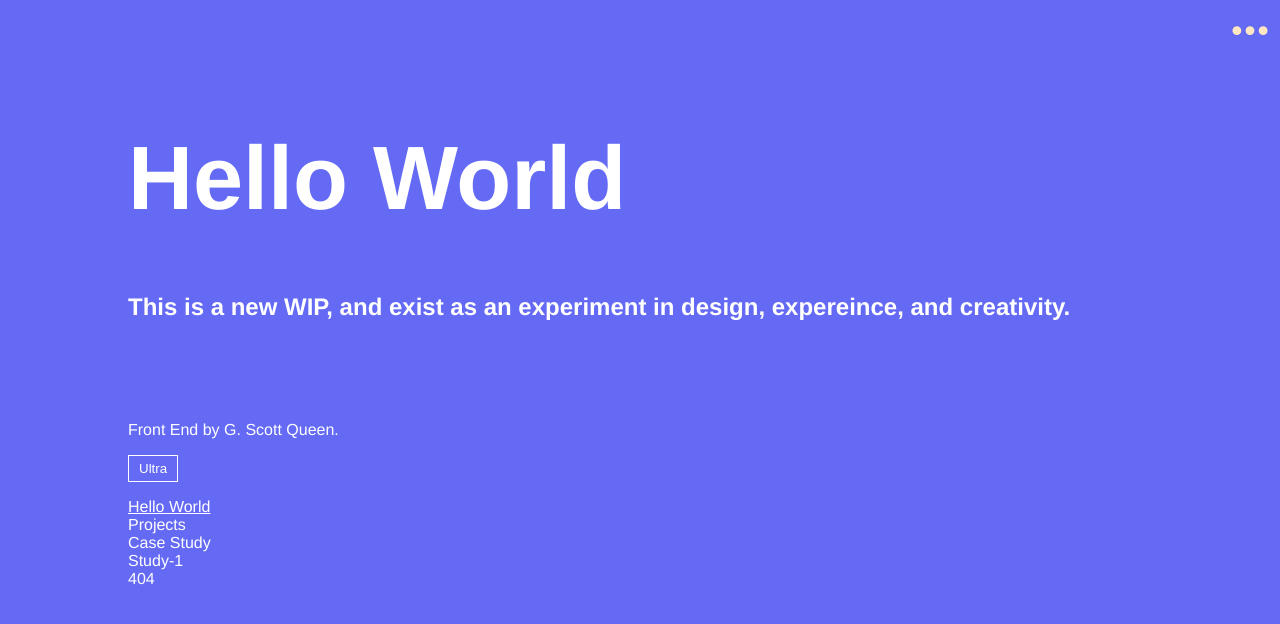
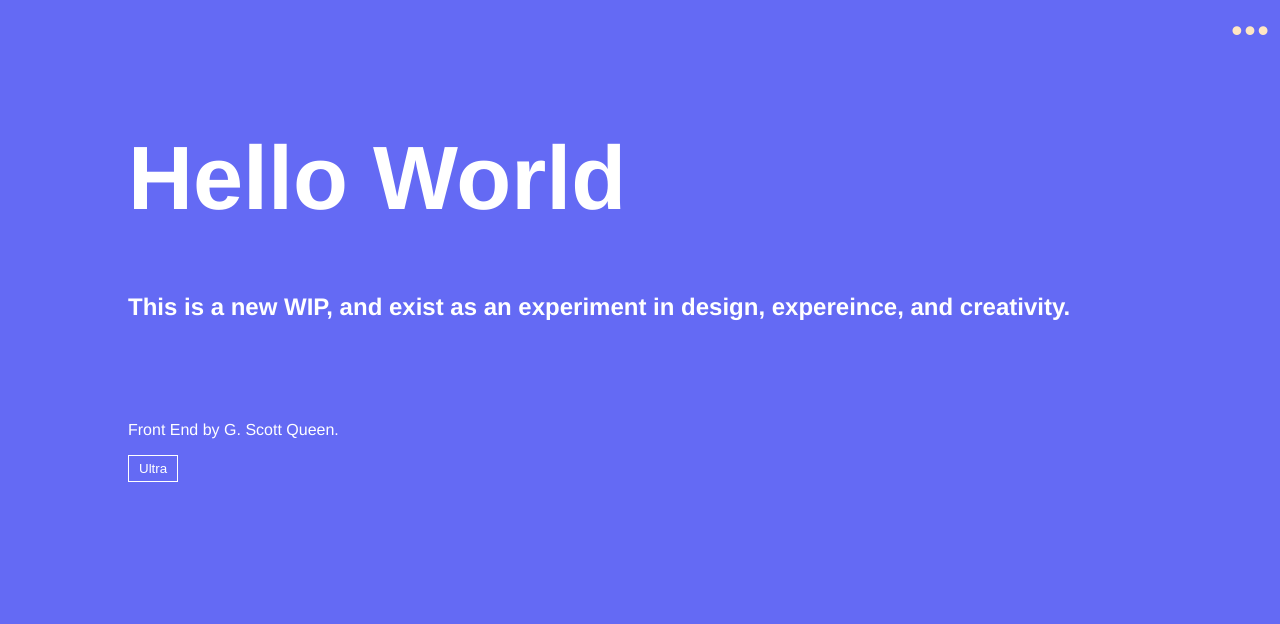
Before and after one commit to gscottqueen/gscottqueen-site, a Vue app: page / in a window 1280 px wide. Before the commit this address had no page. Shown: the top 624 px of the page. Built offline with nearby package versions, Linux system fonts and the light colour scheme.

Commit message:
updated menu toggle, themed for dark

```diff
--- a/src/App.vue
+++ b/src/App.vue
@@ -5,7 +5,7 @@
     <footer>
       <p>Front End by G. Scott Queen.</p>
       <theme-toggle></theme-toggle>
-      <navigation></navigation>
+      <!-- <navigation></navigation> -->
     </footer>
   </div>
 </template>
@@ -29,6 +29,7 @@ export default {
 </script>
 
 <style lang="scss">
+
 #app {
   font-family: 'Avenir', Helvetica, Arial, sans-serif;
   font-style: normal;
--- a/src/components/02-molecules/Navigation.vue
+++ b/src/components/02-molecules/Navigation.vue
@@ -1,11 +1,19 @@
 <template>
-  <nav class="main-nav--items">
-    <ul class="main-nav--links">
-      <li><router-link :to="'/'">Hello World</router-link></li>
-      <li><router-link :to="'/projects'">Projects</router-link></li>
-      <li><router-link :to="'/case-study'">Case Study</router-link></li>
-      <li><router-link :to="'/case-study/study-1'">Study-1</router-link></li>
-      <li><router-link :to="'not-found'">404</router-link></li>
+  <nav
+  v-bind:class="{ invisible: isVisible }"
+  id="navigation"
+  class="main-nav--items">
+    <ul class="main-nav--links" >
+      <li v-on:click="toggleMenu">
+        <router-link :to="'/'">Hello World</router-link></li>
+      <li v-on:click="toggleMenu">
+        <router-link :to="'/projects'">Projects</router-link></li>
+      <li v-on:click="toggleMenu">
+        <router-link :to="'/case-study'">Case Study</router-link></li>
+      <li v-on:click="toggleMenu">
+        <router-link :to="'/case-study/study-1'">Study-1</router-link></li>
+      <li v-on:click="toggleMenu">
+        <router-link :to="'not-found'">404</router-link></li>
     </ul>
   </nav>
 </template>
@@ -13,12 +21,27 @@
 <script>
 export default {
   name: 'navigation',
+  data() {
+    return {
+      isVisible: true,
+    };
+  },
+  methods: {
+    toggleMenu: function toggleMenu() {
+      const nav = document.getElementById('navigation');
+      nav.classList.toggle('invisible');
+      document.body.classList.toggle('fixed');
+    },
+  },
 };
 </script>
 
 <style lang="scss">
 
 nav {
+  .invisible {
+    display: none;
+  }
 
   ul {
     list-style: none;
--- a/src/components/03-organisims/Navigator.vue
+++ b/src/components/03-organisims/Navigator.vue
@@ -5,7 +5,7 @@
   class="main-nav--icon el-icon-more"
   v-on:click="toggleMenu"
   v-on:keyup="toggleMenu"></i>
-  <navigation v-bind:class="{ invisible: isVisible }"></navigation>
+  <navigation></navigation>
 </div>
 </template>
 
@@ -19,12 +19,13 @@ export default {
   },
   data() {
     return {
-      isVisible: true,
+      isVisible: '',
     };
   },
   methods: {
     toggleMenu: function toggleMenu() {
-      this.isVisible = !this.isVisible;
+      const nav = document.getElementById('navigation');
+      nav.classList.toggle('invisible');
       document.body.classList.toggle('fixed');
     },
   },
@@ -82,4 +83,26 @@ export default {
   }
 
 }
+
+.neo-noir {
+
+  .main-nav  {
+
+    .main-nav--icon {
+      color: #ffecfe;
+    }
+
+    .main-nav--items .main-nav--links {
+    background: #1E1D2E;
+
+    a {
+      color: #afeeee;
+      text-shadow:  0 0 14px #fff, 0 0 16px #fff, 0 0 18px #FF1177, 0 0 20px #FF1177;
+    }
+
+  }
+
+}
+
+  }
 </style>
```
